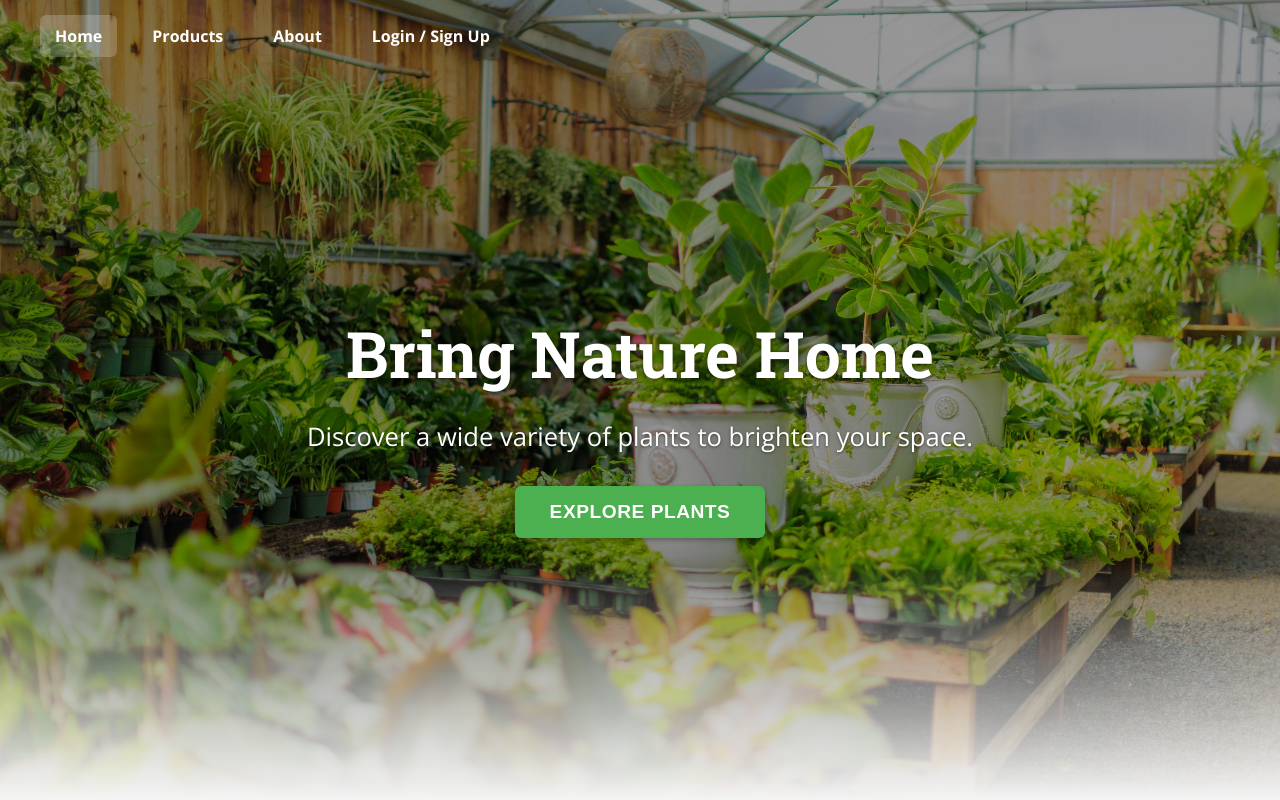
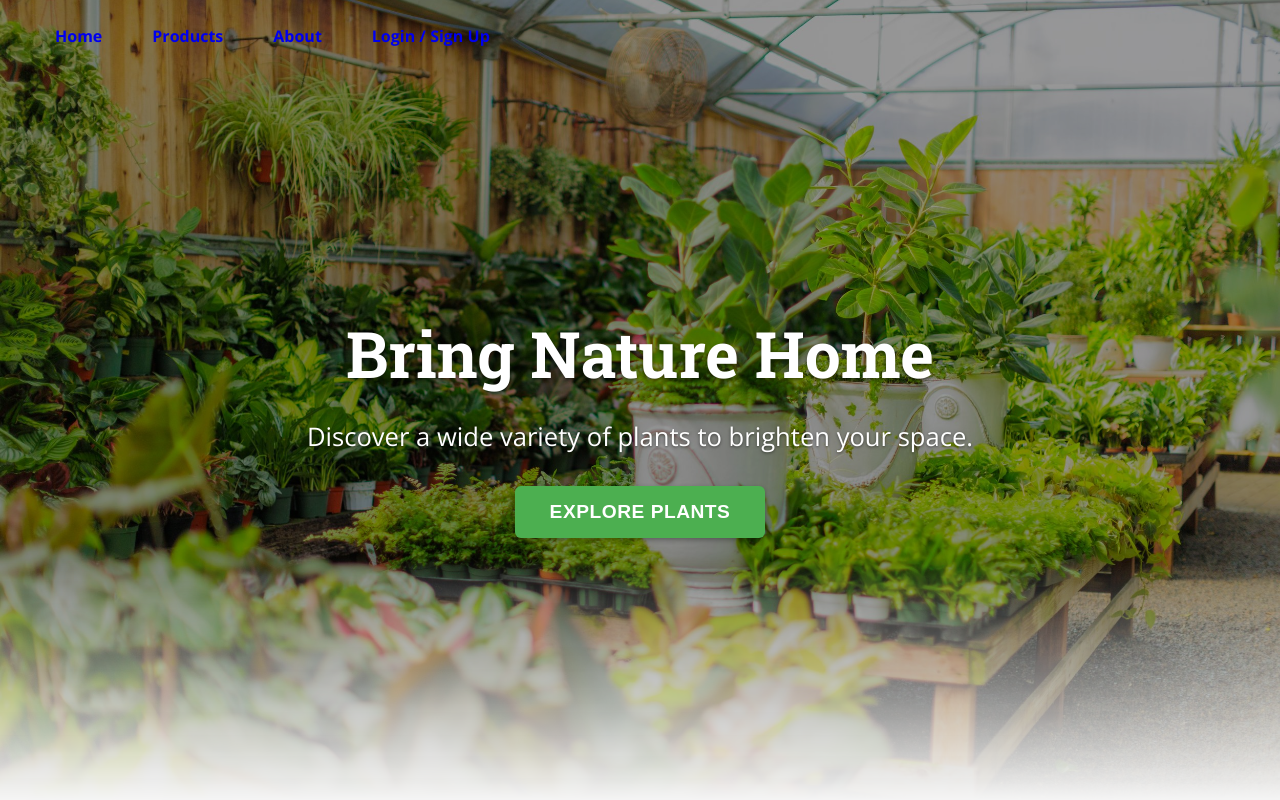
Before and after one commit to kingsuk-panda/nursery-website, a React (Create React App) app in the folder client/: page / in a window 1280 px wide. Shown: the top 800 px of the page. Built offline with nearby package versions, Linux system fonts and the light colour scheme.

Commit message:
Upadted Navbar.module.css, two distinct navbar themes: based on light and dark background

```diff
--- a/client/src/components/Navbar.module.css
+++ b/client/src/components/Navbar.module.css
@@ -1,59 +1,70 @@
 /* client/src/components/Navbar.module.css */
 
 .nav {
-  /* background-color: var(--primary-color); */ /* Original background */
-  background-color: transparent; /* Initially transparent */
+  /* Base styles for positioning, padding, etc. */
   padding: 15px 20px;
-  /* box-shadow: 0 2px 4px rgba(0, 0, 0, 0.1); */ /* Removed initial shadow, can be added on scroll */
-  position: fixed; /* Fixed at the top */
+  position: fixed;
   top: 0;
   left: 0;
   width: 100%;
-  z-index: 1000; /* High z-index to be on top of other content */
-  transition: background-color 0.3s ease; /* For potential change on scroll */
-  box-sizing: border-box; /* Ensure padding is within the width */
+  z-index: 1000;
+  transition: background-color 0.4s ease, box-shadow 0.4s ease; /* Smooth transitions */
+  box-sizing: border-box;
 }
 
-/* Optional: Style for when navbar gets a background (e.g., on scroll - JS needed for this) */
-/*
-.navScrolled {
-  background-color: var(--primary-color);
-  box-shadow: 0 2px 4px rgba(0, 0, 0, 0.1);
-}
-*/
-
+/* Common styles for ul, li, and base 'a' tag appearance */
 .ul {
   list-style: none;
-  margin: 0 auto; /* Center the ul if nav is full width */
+  margin: 0 auto;
   padding: 0;
   display: flex;
-  justify-content: flex-start; /* Or 'center' or 'flex-end' */
+  justify-content: flex-start; /* Or 'center' / 'flex-end' */
   align-items: center;
-  gap: 20px;
-  max-width: 1200px; /* To align with main content width if desired */
+  gap: 20px; /* Spacing between items */
+  max-width: 1200px; /* Align with your .container max-width */
 }
 
 .li {
   margin: 0;
 }
 
-.a {
+.a { /* Base styles for all links */
   text-decoration: none;
-  color: var(--nav-text-color); /* White text, ensure it's readable over hero image */
   padding: 10px 15px;
   border-radius: 6px;
-  transition: background-color 0.3s ease, color 0.3s ease;
+  transition: background-color 0.3s ease, color 0.3s ease, opacity 0.3s ease;
   display: block;
-  font-weight: bold; /* Make links bolder for better readability on image */
+  font-weight: bold; /* Bolder links for better visibility */
 }
 
-.a:hover {
-  /* Consider a subtle background or just text brightness change for hover */
-  background-color: rgba(255, 255, 255, 0.1); /* Subtle hover */
-  /* color: var(--secondary-color); */ /* Or change text color on hover */
+/* Theme 1: For Dark Backgrounds (e.g., Hero Image) -> Light Text */
+.navThemeLightText {
+  background-color: rgba(0, 0, 0, 0.15); /* Darker transparent background */
+}
+.navThemeLightText .a {
+  color: var(--nav-text-color); /* Typically white */
+  text-shadow: 0 1px 3px rgba(0,0,0,0.6); /* Text shadow for readability */
+}
+.navThemeLightText .a:hover {
+  background-color: rgba(255, 255, 255, 0.1);
+}
+.navThemeLightText .active { /* Active link style for this theme */
+  background-color: rgba(255, 255, 255, 0.2);
 }
 
-.active {
-  background-color: rgba(255, 255, 255, 0.2); /* Subtle active state */
-  /* font-weight: bold; */
+/* Theme 2: For Light Backgrounds (e.g., Page Content) -> Dark Text */
+.navThemeDarkText {
+  background-color: rgba(245, 245, 245, 0.85); /* Light transparent (using --background-color with alpha) */
+  box-shadow: 0 1px 3px rgba(0,0,0,0.1); /* Subtle shadow to lift it off light content */
 }
+.navThemeDarkText .a {
+  color: var(--text-color); /* Your main dark text color */
+  text-shadow: none;
+}
+.navThemeDarkText .a:hover {
+  background-color: rgba(0, 0, 0, 0.05);
+}
+.navThemeDarkText .active { /* Active link style for this theme */
+  background-color: rgba(0, 0, 0, 0.1);
+  color: var(--primary-color); /* Example: Make active link primary color */
+}
```
